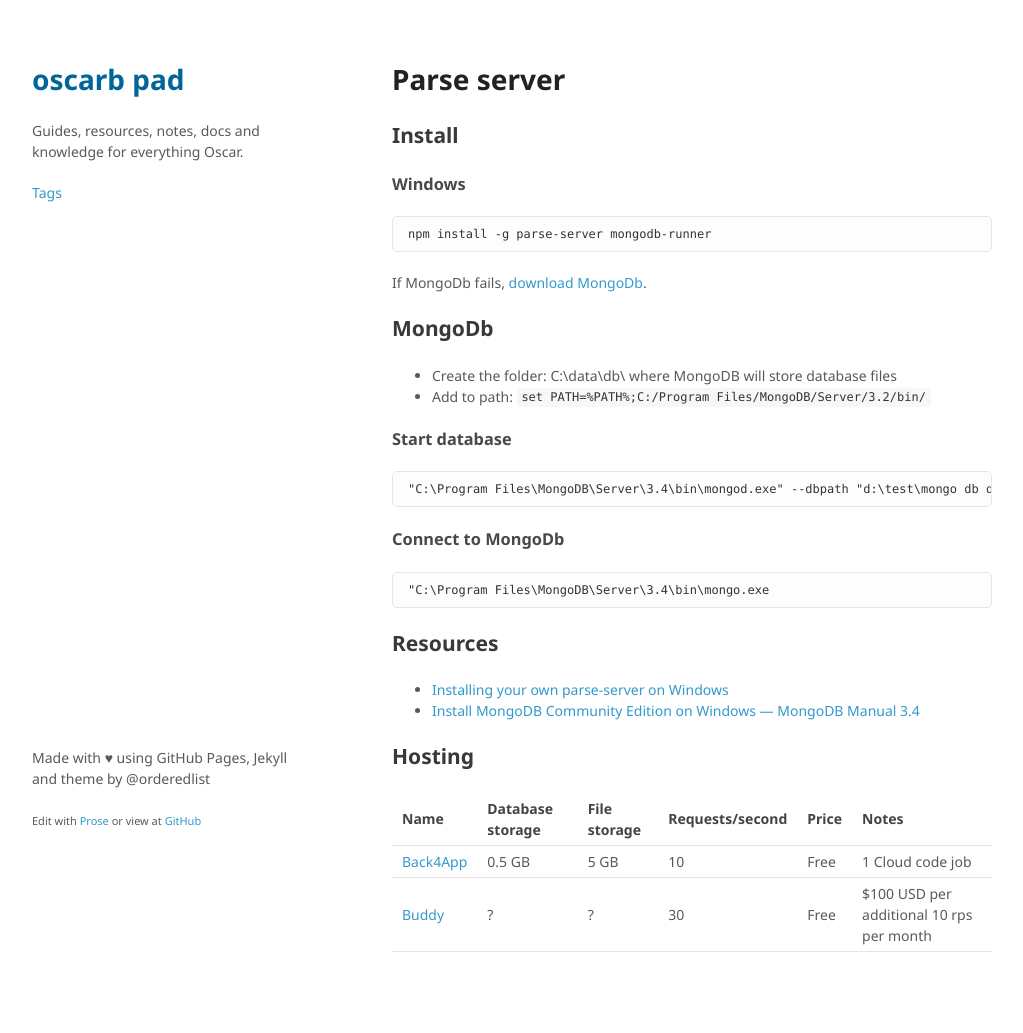
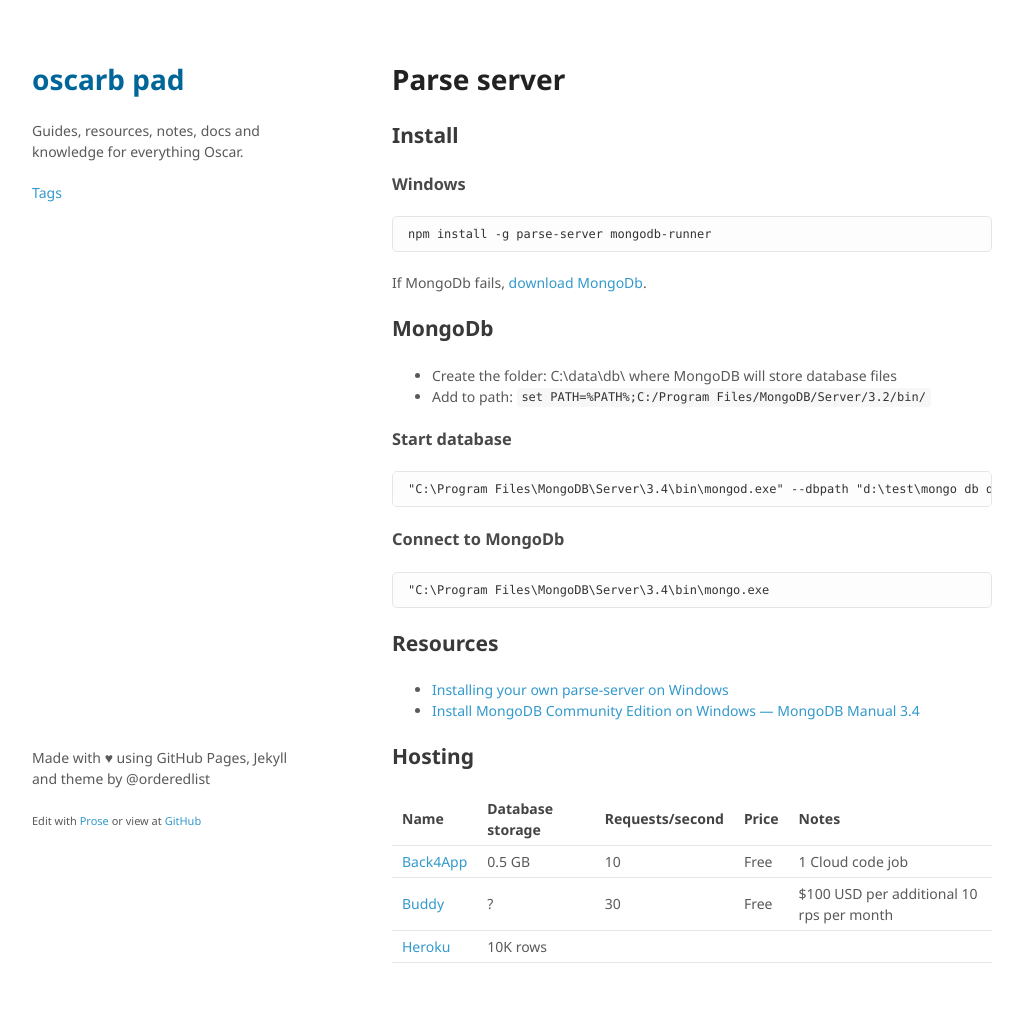
Before and after one commit to oscarb/pad, a Jekyll site: the page built from _docs/parse-server.md, in a window 1280 px wide. Shown: the whole page, without its empty margins (128-1151 px from the left). Built offline with Jekyll 4.4.1, drawn with Linux system fonts in a browser that asks for light colours; some web fonts are replaced.

Commit message:
Updated parse-server.md

```diff
--- a/_docs/parse-server.md
+++ b/_docs/parse-server.md
@@ -35,7 +35,8 @@ If MongoDb fails, [download MongoDb](https://www.mongodb.com/download-center#pro
 
 ## Hosting
 
-Name | Database storage | File storage | Requests/second | Price   | Notes
------|------------------|--------------|-----------------|---------|-----------
-[Back4App](https://www.back4app.com/) | 0.5 GB | 5 GB | 10 | Free | 1 Cloud code job
-[Buddy](https://buddy.com/) | ? | ? | 30 | Free | $100 USD per additional 10 rps per month
+Name | Database storage | Requests/second | Price   | Notes
+-----|------------------|-----------------|---------|-----------
+[Back4App](https://www.back4app.com/) | 0.5 GB | 10 | Free | 1 Cloud code job
+[Buddy](https://buddy.com/) | ? | 30 | Free | $100 USD per additional 10 rps per month
+[Heroku](https://www.heroku.com/) | 10K rows |
```
